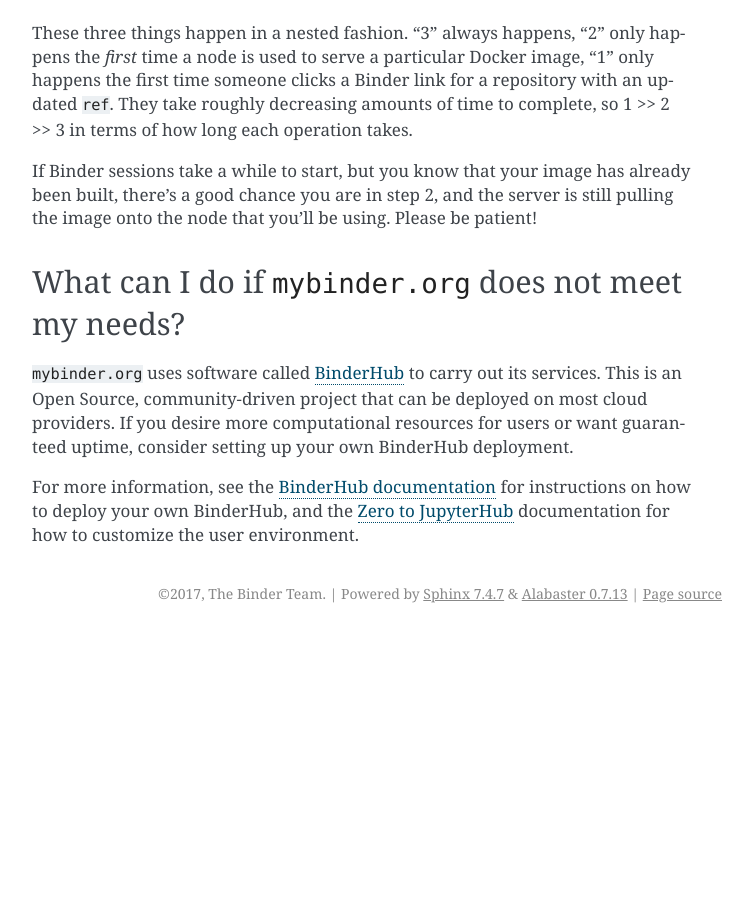
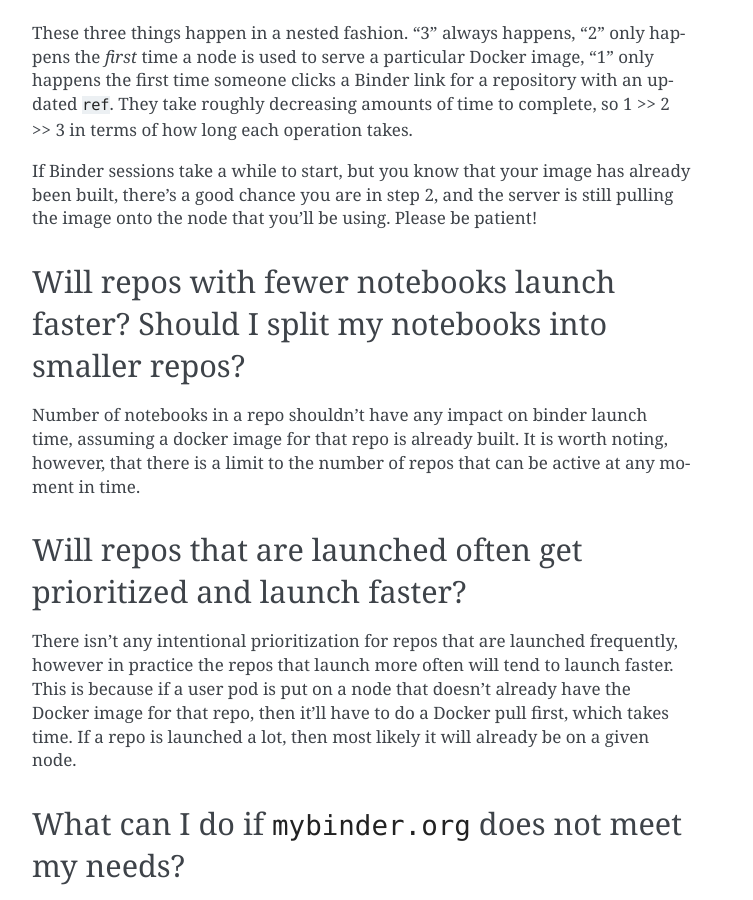
Before and after one commit to jupyterhub/mybinder.org-user-guide, a Sphinx documentation site: the page built from doc/faq.rst, in a window 1280 px wide and 900 px high, scrolled down 4483 px. Shown: the whole window, without its empty margins (388-1141 px from the left). Built offline with Sphinx 7.4.7, drawn with Linux system fonts in a browser that asks for light colours; before the commit the page ends 5116 px from its top, so only the background shows below that; some of the changed text lies outside the part shown.

Commit message:
Update FAQ
Add Q&A about number of notebooks and binder launch time.

```diff
--- a/doc/faq.rst
+++ b/doc/faq.rst
@@ -199,6 +199,23 @@
 already been built, there's a good chance you are in step 2, and the server is
 still pulling the image onto the node that you'll be using. Please be patient!
 
+Will repos with fewer notebooks launch faster? Should I split my notebooks into smaller repos?
+----------------------------------------------------------------------------------------------
+
+Number of notebooks in a repo shouldn't have any impact on binder launch time,
+assuming a docker image for that repo is already built. It is worth noting, however,
+that there is a limit to the number of repos that can be active at any moment in
+time.
+
+Will repos that are launched often get prioritized and launch faster?
+---------------------------------------------------------------------
+
+There isn't any intentional prioritization for repos that are launched frequently,
+however in practice the repos that launch more often will tend to launch faster.
+This is because if a user pod is put on a node that doesn't already have the Docker
+image for that repo, then it'll have to do a Docker pull first, which takes time. If
+a repo is launched a lot, then most likely it will already be on a given node.
+
 What can I do if ``mybinder.org`` does not meet my needs?
 ---------------------------------------------------------
 
```
